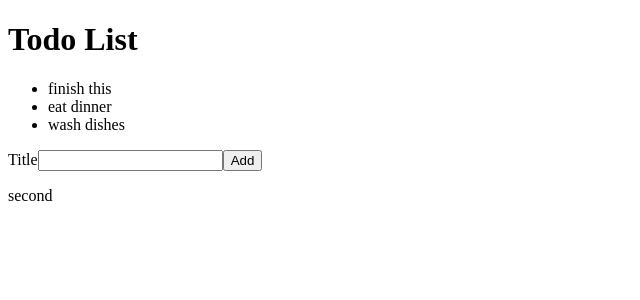
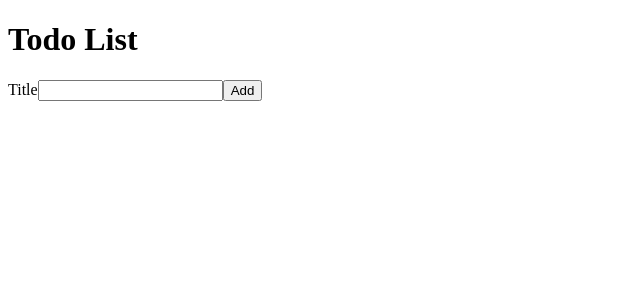
Before and after one commit to raquii/CTD-orange-albatross, a React (Create React App) app: page / in a window 1280 px wide. Shown: the top 300 px of the page, without its empty margins (0-640 px from the left). Built offline with nearby package versions, Linux system fonts and the light colour scheme.

Commit message:
create controlled form

```diff
--- a/src/AddTodoForm.js
+++ b/src/AddTodoForm.js
@@ -1,16 +1,24 @@
-import React from 'react'
+import React, { useState } from 'react'
 
 export default function AddTodoForm(props) {
+    const [todoTitle, setTodoTitle] = useState('')
+
+    function handleTitleChange(event){
+        const newTodoTitle = event.target.value
+        setTodoTitle(newTodoTitle)
+    }
+
     function handleAddTodo(event){
         event.preventDefault()
-        const todoTitle=event.target.title.value
-        props.onAddTodo(todoTitle)
-        event.target.reset()
+        const todoObj = { id: Date.now(), title: todoTitle}
+        props.onAddTodo(todoObj)
+        setTodoTitle('')
     }
+
   return (
     <form onSubmit={handleAddTodo}>
         <label htmlFor='todoTitle'>Title</label>
-        <input name='title' type="text" id="todoTitle"/>
+        <input name='title' type="text" id="todoTitle" value={todoTitle} onChange={handleTitleChange}/>
         <button type="submit">Add</button>
     </form>
   )
--- a/src/App.js
+++ b/src/App.js
@@ -3,13 +3,17 @@ import TodoList from './TodoList';
 import AddTodoForm from './AddTodoForm';
 
 function App() {
-    const [newTodo, setNewTodo] = useState('second')
+    const [todoList, setTodoList] = useState([])
+
+    function addTodo(newTodo){
+        setTodoList([...todoList, newTodo])
+    }
+
     return (
         <>
             <h1>Todo List</h1>
-            <TodoList />
-            <AddTodoForm onAddTodo={setNewTodo}/>
-            <p>{newTodo}</p>
+            <TodoList todoList={todoList}/>
+            <AddTodoForm onAddTodo={addTodo}/>
         </>
     );
 }
--- a/src/TodoList.js
+++ b/src/TodoList.js
@@ -1,16 +1,10 @@
 import React from 'react'
 import TodoListItem from './TodoListItem';
 
-const todoList = [
-    { id: 1, title: 'finish this' },
-    { id: 2, title: 'eat dinner' },
-    { id: 3, title: 'wash dishes' },
-]
-
-function TodoList() {
+function TodoList(props) {
   return (
       <ul>
-          {todoList.map(t => <TodoListItem key={t.id} title={t.title}/>)}
+          {props.todoList.map(t => <TodoListItem key={t.id} title={t.title}/>)}
       </ul>
   )
 }
```
Also changed, not shown: 1 other file (tests, documents, lock files or other folders).
